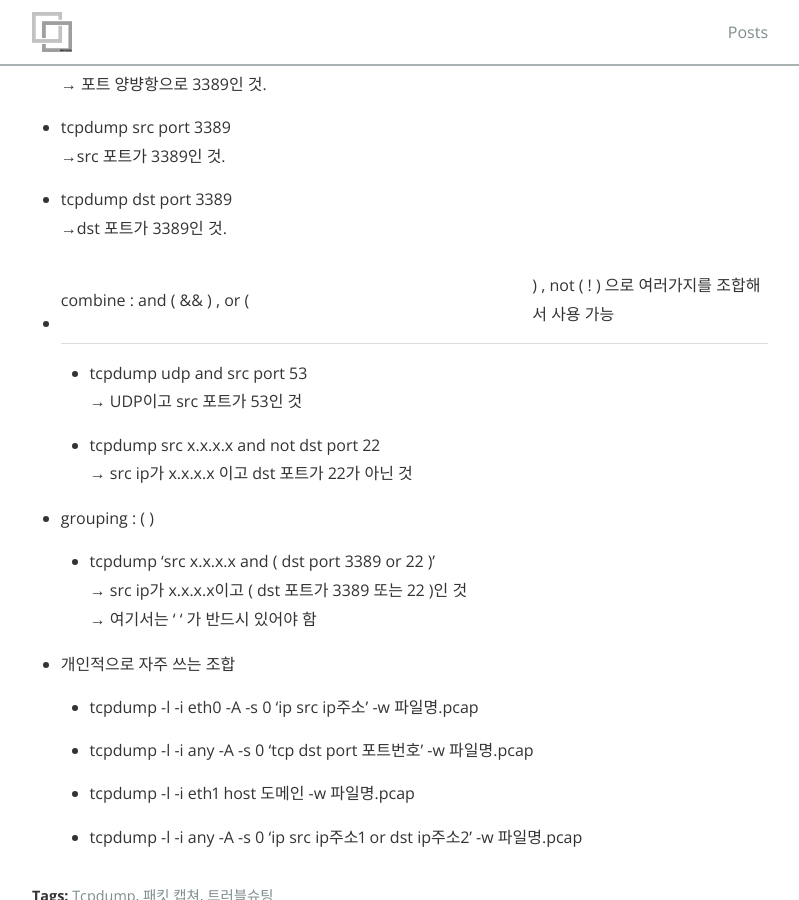
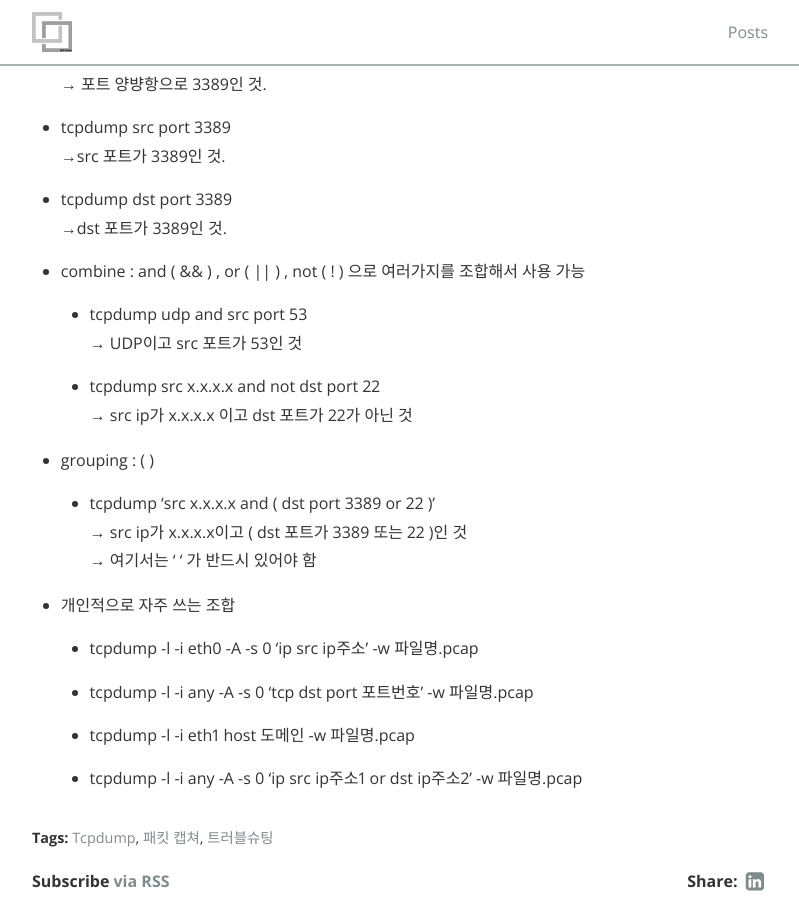
Before and after one commit to gptjs409/gptjs409.github.io, a Jekyll site: the page built from _posts/infra/2016-09-07-tcpdump.md, in a window 1280 px wide and 900 px high, scrolled down 3559 px. Shown: the whole window, without its empty margins (240-1039 px from the left). Built offline with Jekyll 4.4.1, drawn with Linux system fonts in a browser that asks for light colours; nearby versions of some CDN libraries.

```diff
--- a/_posts/infra/2016-09-07-tcpdump.md
+++ b/_posts/infra/2016-09-07-tcpdump.md
@@ -148,7 +148,7 @@ $ yum install -y tcpdump
 - tcpdump dst port 3389
 <br>→dst 포트가 3389인 것.
 
-- combine : and ( && ) , or ( || ) , not ( ! ) 으로 여러가지를 조합해서 사용 가능
+- combine : and ( && ) , or ( \|\| ) , not ( ! ) 으로 여러가지를 조합해서 사용 가능
 
   - tcpdump udp and src port 53
   <br>→ UDP이고 src 포트가 53인 것
```
